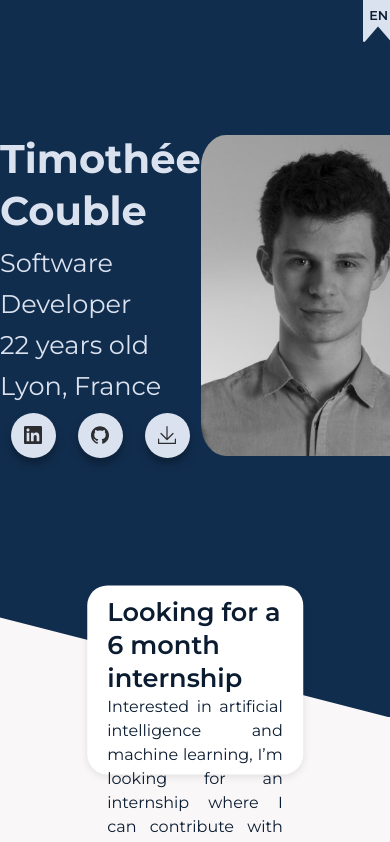
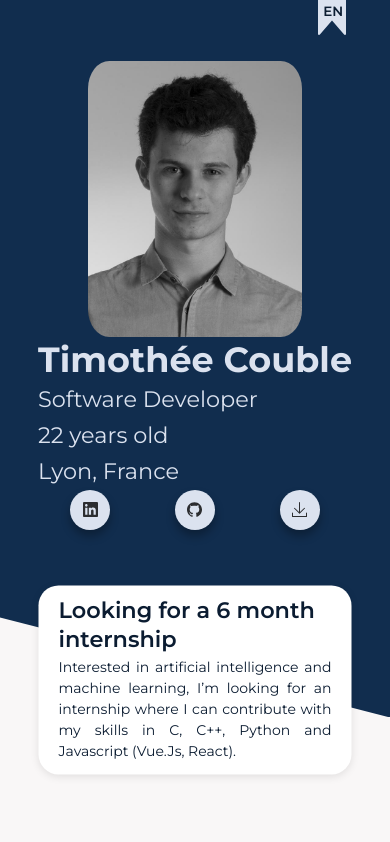
Before and after one commit to Faroito/course-of-life, a React (Create React App) app: page / in a window 390 px wide. Shown: the top 842 px of the page. Built offline with nearby package versions, Linux system fonts and the light colour scheme.

Commit message:
Add responsive design for intro page, lang & footer

```diff
--- a/src/components/css/education.module.css
+++ b/src/components/css/education.module.css
@@ -109,13 +109,13 @@
 }
 
 .schoolName {
-  font-size: 1.4rem;
+  font-size: 1.4em;
   font-weight: bold;
   margin-right: 10px;
 }
 
 .location {
-  font-size: 0.9rem;
+  font-size: 0.9em;
   color: white;
   background-color: var(--fg2-color);
   padding: 2px 5px;
@@ -140,7 +140,7 @@
 }
 
 .description {
-  font-size: 0.8rem;
+  font-size: 0.8em;
   text-align: justify;
 }
 
--- a/src/components/css/experience-card.module.css
+++ b/src/components/css/experience-card.module.css
@@ -86,13 +86,13 @@
 }
 
 .companyName {
-  font-size: 1.4rem;
+  font-size: 1.4em;
   font-weight: bold;
   margin-right: 10px;
 }
 
 .location {
-  font-size: 0.9rem;
+  font-size: 0.9em;
   color: white;
   background-color: var(--fg2-color);
   padding: 2px 5px;
@@ -125,7 +125,7 @@
 }
 
 .description {
-  font-size: 0.8rem;
+  font-size: 0.8em;
 }
 
 .transition {
@@ -135,7 +135,7 @@
 
 .hide {
   transition-delay: var(--delay-close1);
-  font-size: 0rem;
+  font-size: 0em;
   opacity: 0;
   overflow: hidden;
 }
--- a/src/components/css/footer.module.css
+++ b/src/components/css/footer.module.css
@@ -39,9 +39,9 @@ footer {
   display: flex;
   justify-content: center;
   align-items: center;
-  width: 45px;
-  height: 45px;
-  margin: 10px;
+  width: 40px;
+  height: 40px;
+  margin: 5px;
 
   border-radius: 45px;
   background-color: var(--fg-color);
@@ -55,7 +55,7 @@ footer {
 
 .logo {
   object-fit: cover;
-  width: 18px;
+  width: 15px;
 
   transition: color 0.3s ease;
 }
@@ -63,3 +63,15 @@ footer {
 .icon:hover .logo {
   filter: brightness(10%);
 }
+
+@media (min-width: 992px) {
+  .icon {
+    width: 45px;
+    height: 45px;
+    margin: 10px;
+  }
+
+  .logo {
+    width: 18px;
+  }
+}
--- a/src/components/css/icons-list.module.css
+++ b/src/components/css/icons-list.module.css
@@ -18,7 +18,7 @@
 }
 
 .iconText {
-  font-size: 0.7rem;
+  font-size: 0.7em;
   white-space: nowrap;
   padding: 2px 5px;
   border-radius: 20px;
--- a/src/components/css/input.module.css
+++ b/src/components/css/input.module.css
@@ -17,7 +17,7 @@
   padding: 2px 5px;
   border: 1px solid var(--light-text-color);
   font-family: "Montserrat", sans-serif;
-  font-size: 0.8rem;
+  font-size: 0.8em;
 }
 
 .textInput {
--- a/src/components/css/intro.module.css
+++ b/src/components/css/intro.module.css
@@ -1,12 +1,11 @@
 .background {
   position: relative;
   width: 100%;
-  height: 70vh;
+  height: 600px;
   padding-bottom: 15vh;
   margin-bottom: 15vh;
 
   display: flex;
-  align-items: center;
   justify-content: space-around;
 }
 
@@ -23,11 +22,12 @@
 
 .intro {
   display: flex;
+  flex-direction: column-reverse;
   align-items: center;
   justify-content: space-around;
+  margin: 30px 0px;
   width: 100%;
-  height: 70%;
-  z-index: 01;
+  z-index: 1;
 }
 
 .presentation {
@@ -40,14 +40,14 @@
 
 .name {
   font-weight: bold;
-  font-size: 2.5rem;
+  font-size: 2.5em;
   margin: 0;
 }
 
 .qualifier {
   font-weight: 400;
   line-height: 1.6;
-  font-size: 1.6rem;
+  font-size: 1.6em;
 }
 
 .iconList {
@@ -61,10 +61,10 @@
   display: flex;
   justify-content: center;
   align-items: center;
-  width: 45px;
-  height: 45px;
+  width: 40px;
+  height: 40px;
 
-  border-radius: 45px;
+  border-radius: 100%;
   background-color: var(--light-text-color);
   box-shadow: 0 6px 10px 0 rgba(0, 0, 0, 0.3);
   cursor: pointer;
@@ -76,25 +76,26 @@
 
 .logo {
   object-fit: cover;
-  width: 18px;
+  width: 15px;
 
   transition: color 0.3s ease;
   filter: brightness(20%);
 }
 
 .portrait {
-  width: 250px;
+  width: 55%;
+  max-width: 250px;
   height: auto;
   border-radius: 10%;
 }
 
 .subhead {
   position: absolute;
-  top: calc(70vh - 100px);
+  top: 500px;
   left: 50%;
   transform: translate(-50%, 50%);
-  width: 45vw;
-  height: 20vh;
+  width: 70vw;
+  min-height: 20vh;
   padding: 10px 20px;
   background-color: white;
   box-shadow: 0 2px 8px 0 rgba(0, 0, 0, 0.1);
@@ -108,7 +109,7 @@
 
 .subtitle {
   font-weight: 600;
-  font-size: 1.6rem;
+  font-size: 1.6em;
 }
 
 .description {
@@ -118,3 +119,34 @@
   margin: 0;
   text-align: justify;
 }
+
+@media (min-height: 750px) {
+  .background {
+    height: 70vh;
+    align-items: center;
+  }
+
+  .subhead {
+    top: calc(70vh - 100px);
+  }
+}
+
+@media (min-width: 992px) {
+  .intro {
+    flex-direction: row;
+    height: 70%;
+  }
+
+  .icon {
+    width: 45px;
+    height: 45px;
+  }
+
+  .logo {
+    width: 18px;
+  }
+
+  .subhead {
+    width: 45vw;
+  }
+}
--- a/src/components/css/nav-bar.module.css
+++ b/src/components/css/nav-bar.module.css
@@ -6,7 +6,7 @@
   justify-content: center;
   align-items: center;
 
-  width: 100%;
+  width: 100vw;
   height: var(--header-height);
   background-color: var(--fg-color);
   user-select: none;
@@ -21,17 +21,17 @@
   position: fixed;
   z-index: 3;
   top: 0px;
-  left: 88vw;
+  right: 2vw;
 
   transition: top 0.3s ease;
   user-select: none;
 }
 
 .langSelector {
-  width: 100px;
-  height: 40px;
-  border-bottom-left-radius: 3px;
-  border-bottom-right-radius: 3px;
+  width: 80px;
+  height: 35px;
+  border-bottom-left-radius: 2px;
+  border-bottom-right-radius: 2px;
   background-color: var(--light-text-color);
 
   display: flex;
@@ -42,8 +42,8 @@
 }
 
 .langLogo {
-  width: 26px;
-  height: 20px;
+  width: 22px;
+  height: 18px;
 
   cursor: pointer;
   opacity: 0.9;
@@ -59,19 +59,19 @@
 
 .banner > div {
   position: absolute;
-  top: 50px;
-  left: 26px;
+  top: 45px;
+  left: 21px;
 
-  font-size: 0.8rem;
+  font-size: 0.8em;
   font-weight: 600;
 }
 
 .banner > img {
   position: absolute;
-  top: 40px;
-  left: 20px;
+  top: 36px;
+  left: 16px;
 
-  width: 30px;
+  width: 28px;
   height: auto;
   transition: filter 0.2s ease;
 }
@@ -83,3 +83,40 @@
 .darkBanner > img {
   filter: brightness(20%);
 }
+
+@media (max-width: 340px) {
+  .banner > div {
+    left: 22px;
+  }
+}
+
+@media (min-width: 992px) {
+  .langMenu {
+    font-size: 16px;
+    /* left: 88vw; */
+  }
+
+  .langSelector {
+    width: 100px;
+    height: 40px;
+    border-bottom-left-radius: 3px;
+    border-bottom-right-radius: 3px;
+  }
+
+  .langLogo {
+    width: 26px;
+    height: 20px;
+  }
+
+  .banner > div {
+    top: 50px;
+    left: 26px;
+  }
+
+  .banner > img {
+    top: 40px;
+    left: 20px;
+
+    width: 30px;
+  }
+}
--- a/src/components/css/projects.module.css
+++ b/src/components/css/projects.module.css
@@ -89,7 +89,7 @@
   justify-content: center;
   align-items: center;
 
-  font-size: 1.1rem;
+  font-size: 1.1em;
   font-weight: 600;
   color: var(--dark-text-color);
   border: 2px solid var(--bg-color);
@@ -139,7 +139,7 @@
 }
 
 .projectName {
-  font-size: 1.4rem;
+  font-size: 1.4em;
   font-weight: bold;
   display: flex;
   align-items: center;
@@ -150,7 +150,7 @@
 }
 
 .description {
-  font-size: 0.8rem;
+  font-size: 0.8em;
   text-align: justify;
 }
 
--- a/src/components/css/timeline.module.css
+++ b/src/components/css/timeline.module.css
@@ -82,7 +82,7 @@
 
 .dateYear {
   padding-right: 1px;
-  font-size: 0.9rem;
+  font-size: 0.9em;
   font-weight: 500;
   color: white;
   z-index: 1;
@@ -92,7 +92,7 @@
   position: absolute;
   top: 50%;
   left: -165px;
-  font-size: 0.9rem;
+  font-size: 0.9em;
   font-weight: 500;
   white-space: nowrap;
   color: white;
--- a/src/index.css
+++ b/src/index.css
@@ -19,7 +19,7 @@ html {
 body {
   margin: 0;
   font-family: "Montserrat", sans-serif; /* Trebuchet MS */
-  font-size: 16px;
+  font-size: 14px;
   line-height: 1.3;
   color: var(--dark-text-color);
   overflow-y: scroll;
@@ -29,7 +29,7 @@ body {
 }
 
 h1 {
-  font-size: 2rem;
+  font-size: 2em;
 }
 
 h2 {
@@ -37,9 +37,21 @@ h2 {
 }
 
 header {
-  font-size: 1.2rem;
+  font-size: 1.2em;
 }
 
 img {
   user-select: none;
 }
+
+@media (max-width: 340px) {
+  body {
+    font-size: 12px;
+  }
+}
+
+@media (min-width: 992px) {
+  body {
+    font-size: 16px;
+  }
+}
--- a/src/pages/css/contact-me.module.css
+++ b/src/pages/css/contact-me.module.css
@@ -27,7 +27,7 @@
 
 .requiredMessage {
   width: 40vw;
-  font-size: 0.9rem;
+  font-size: 0.9em;
   margin: 12px 0px;
 }
 
--- a/src/pages/css/no-match-page.module.css
+++ b/src/pages/css/no-match-page.module.css
@@ -6,11 +6,11 @@
 }
 
 .error {
-  font-size: 2rem;
+  font-size: 2em;
   font-weight: 600;
 }
 
 .message {
-  font-size: 1.8rem;
+  font-size: 1.8em;
   font-weight: 500;
 }
```
